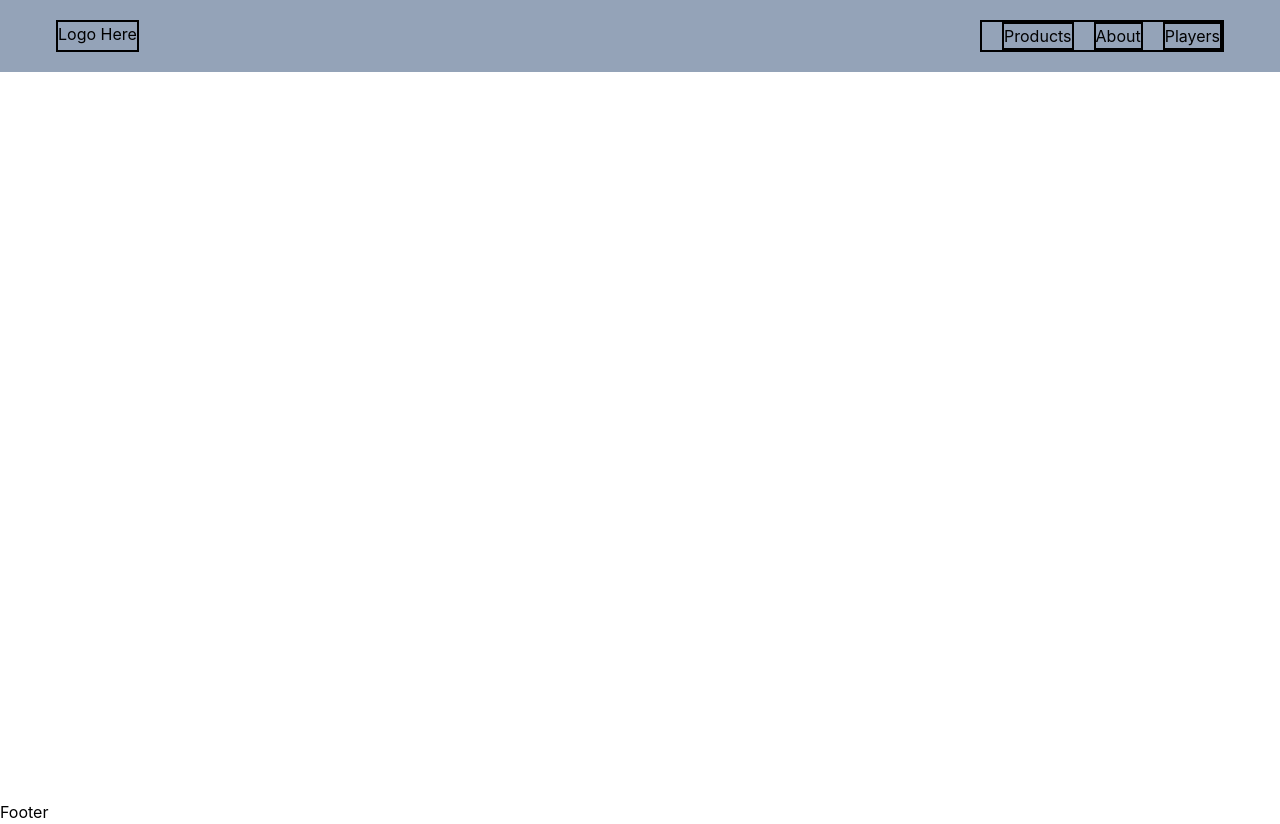
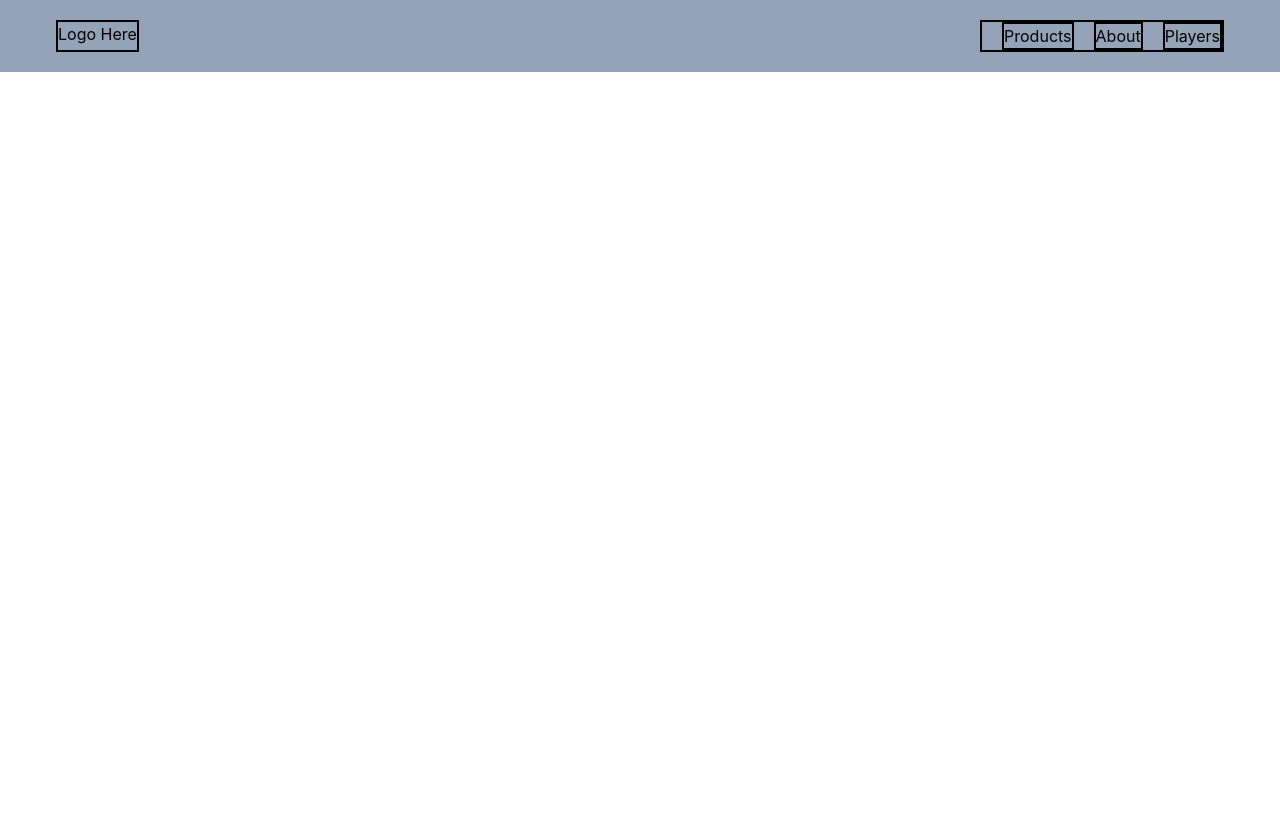
Before and after one commit to liucidity/gamer-gear, a Next.js app: page / in a window 1280 px wide. After the commit the page ends 800 px from the top, so only its background shows below. Built offline with nearby package versions, Linux system fonts and the light colour scheme; what prettier-plugin-tailwindcss would draw is missing.

Commit message:
testing: emptied out component

```diff
--- a/pages/index.tsx
+++ b/pages/index.tsx
@@ -23,12 +23,9 @@ import {PrismaClient} from '@prisma/client';
 // }
 
 export default function Home({}:any) {
-  console.log()
   return (
-    <div className="h-screen w-screen flex flex-col">
-      <div>
-        Index
-      </div>
+    <div>
+      Hello World
     </div>
   )
 }
```
